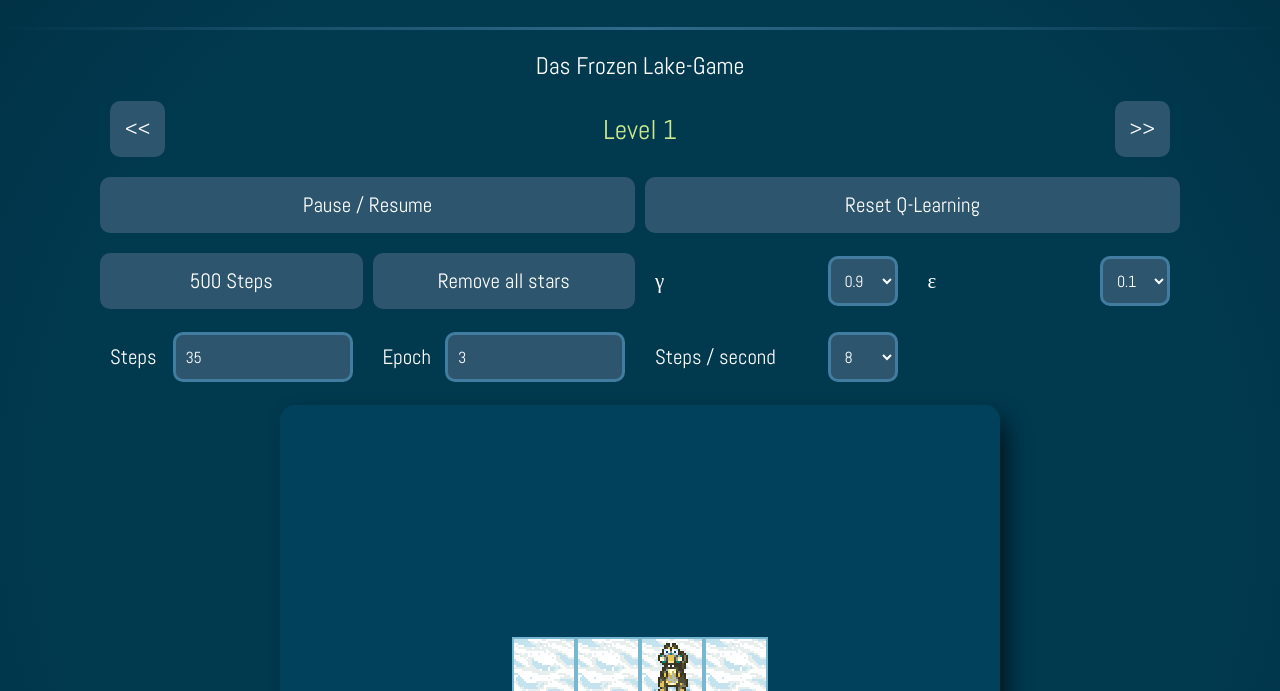
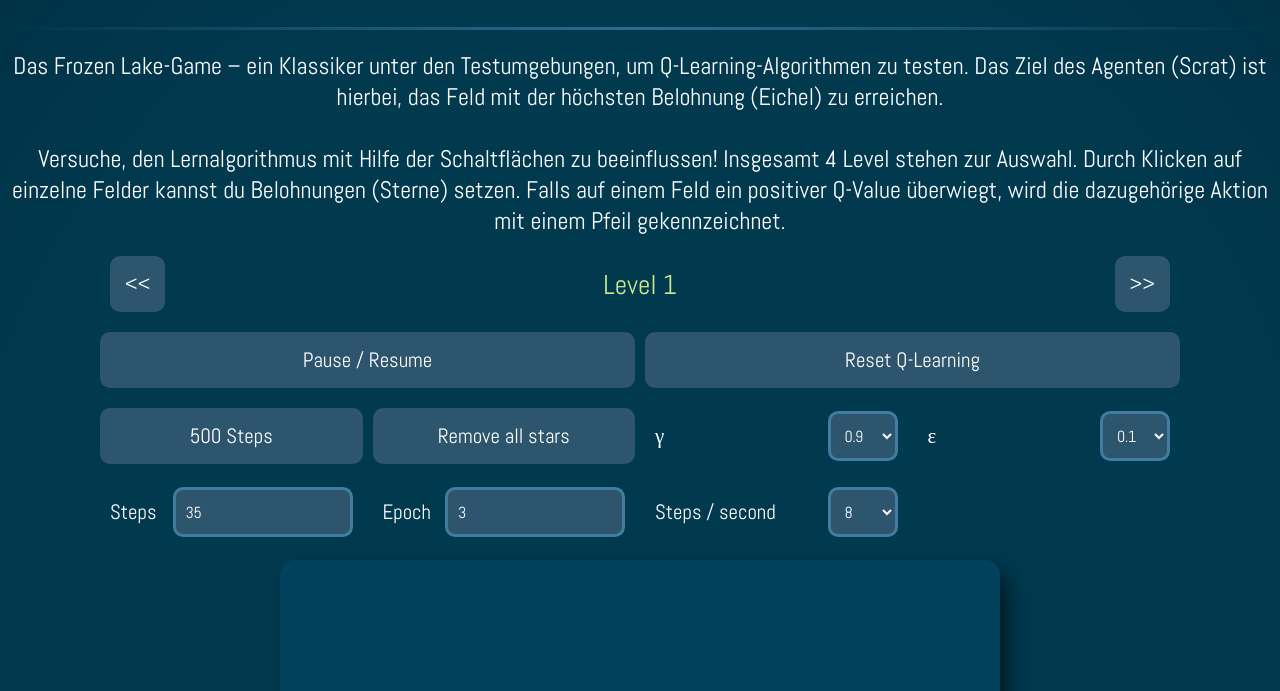
Before and after one commit to Totemi1324/q-learning-demo, a plain HTML site: page index.html in a window 1280 px wide. Shown: the part 109-800 px from the top of the page. Drawn offline with Linux system fonts and the light colour scheme.

Commit message:
Complete introductory text

```diff
--- a/index.html
+++ b/index.html
@@ -13,7 +13,7 @@
     <main>
         <h1 id="main-title">Q-Learning</h1>
         <hr>
-        <p id="main-paragraph">Das Frozen Lake-Game</p>
+        <p id="main-paragraph">Das Frozen Lake-Game &ndash; ein Klassiker unter den Testumgebungen, um Q-Learning-Algorithmen zu testen. Das Ziel des Agenten (Scrat) ist hierbei, das Feld mit der höchsten Belohnung (Eichel) zu erreichen.<br><br>Versuche, den Lernalgorithmus mit Hilfe der Schaltflächen zu beeinflussen! Insgesamt 4 Level stehen zur Auswahl. Durch Klicken auf einzelne Felder kannst du Belohnungen (Sterne) setzen. Falls auf einem Feld ein positiver Q-Value überwiegt, wird die dazugehörige Aktion mit einem Pfeil gekennzeichnet.</p>
         <div id="settings">
             <div class="level-selector">
                 <button id="previous-level-button" class="settings-button">&lt;&lt;</button>
```
